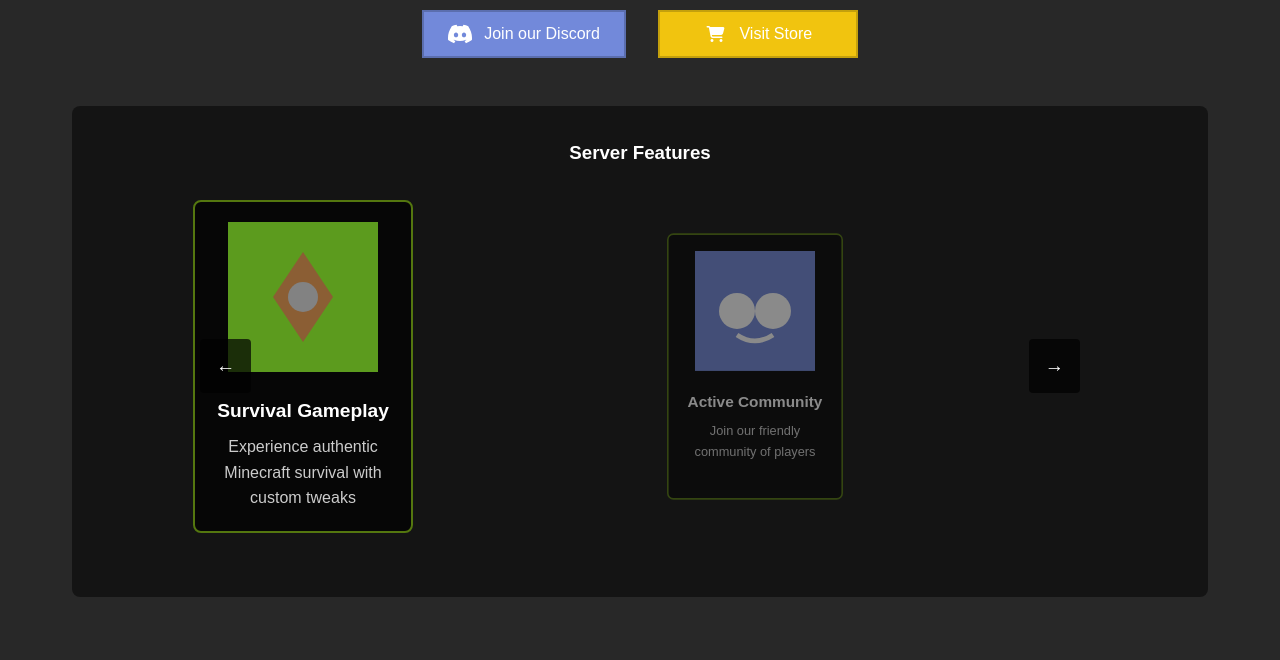
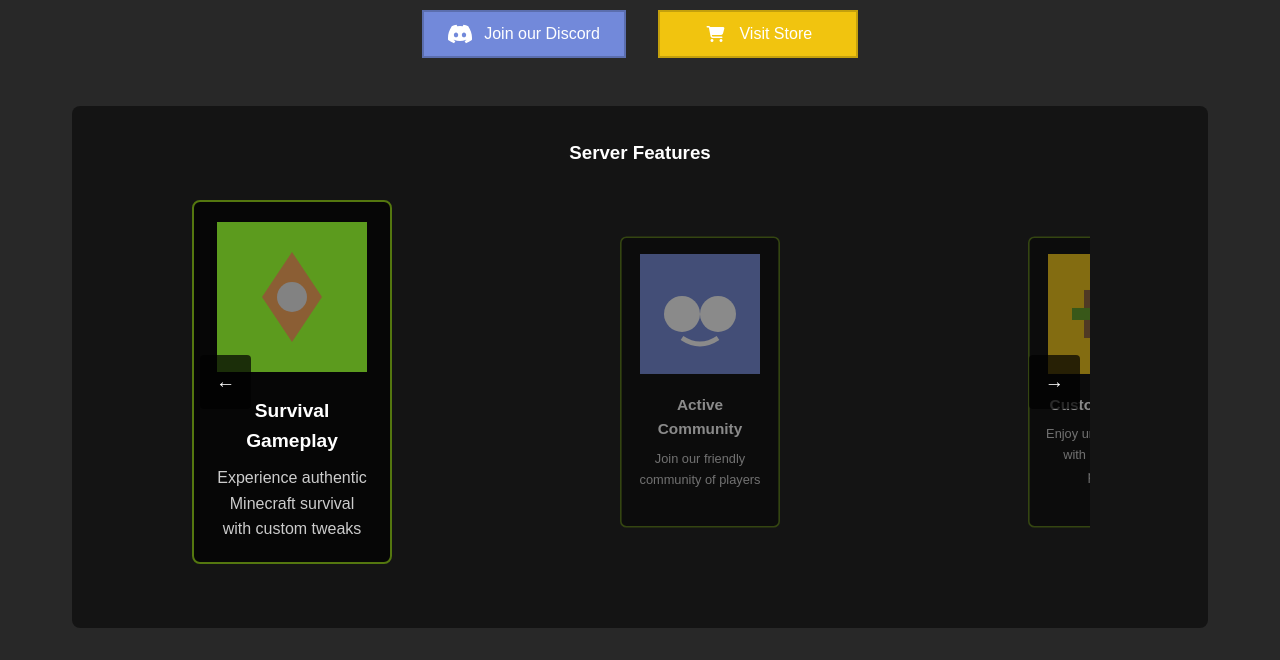
Before and after one commit to MxSLmafao/soulpvp-website, a Flask app: page / in a window 1280 px wide. Shown: the part 376-1036 px from the top of the page. Before the commit the page ends 973 px from the top, so only its background shows below. Run offline with Flask 3, Linux system fonts and the light colour scheme; some libraries are stand-ins or nearby versions.

Commit message:
Agent query: Please verify if: 1. Are the cards now more compact with minimal spacing between them? 2. Is the auto-rotation working smoothly every 5 seconds? 3. Are all features working properly (Copy IP button, Discord link, Store link)? 4. Are all images and SVG icons loading correctly?

```diff
--- a/static/css/style.css
+++ b/static/css/style.css
@@ -135,8 +135,8 @@ header {
 }
 
 .card {
-    flex: 0 0 220px;
-    margin: 0 3px;
+    flex: 0 0 200px;
+    margin: 0 2px;
     padding: 20px;
     background: rgba(0, 0, 0, 0.7);
     border-radius: 8px;
--- a/static/js/main.js
+++ b/static/js/main.js
@@ -28,7 +28,7 @@ document.addEventListener('DOMContentLoaded', () => {
     gsap.set(cards, {
         opacity: 0.5,
         scale: 0.8,
-        x: (i) => i * 226  // New spacing (220px card + 6px total margin)
+        x: (i) => i * 204  // New spacing (200px card + 4px total margin)
     });
 
     gsap.set(cards[0], {
@@ -38,7 +38,7 @@ document.addEventListener('DOMContentLoaded', () => {
 
     function goToSlide(index) {
         gsap.to(cardsContainer, {
-            x: -index * 226,  // Update this value as well
+            x: -index * 204,  // Match the new spacing
             duration: 0.7,
             ease: "power2.out"
         });
```
